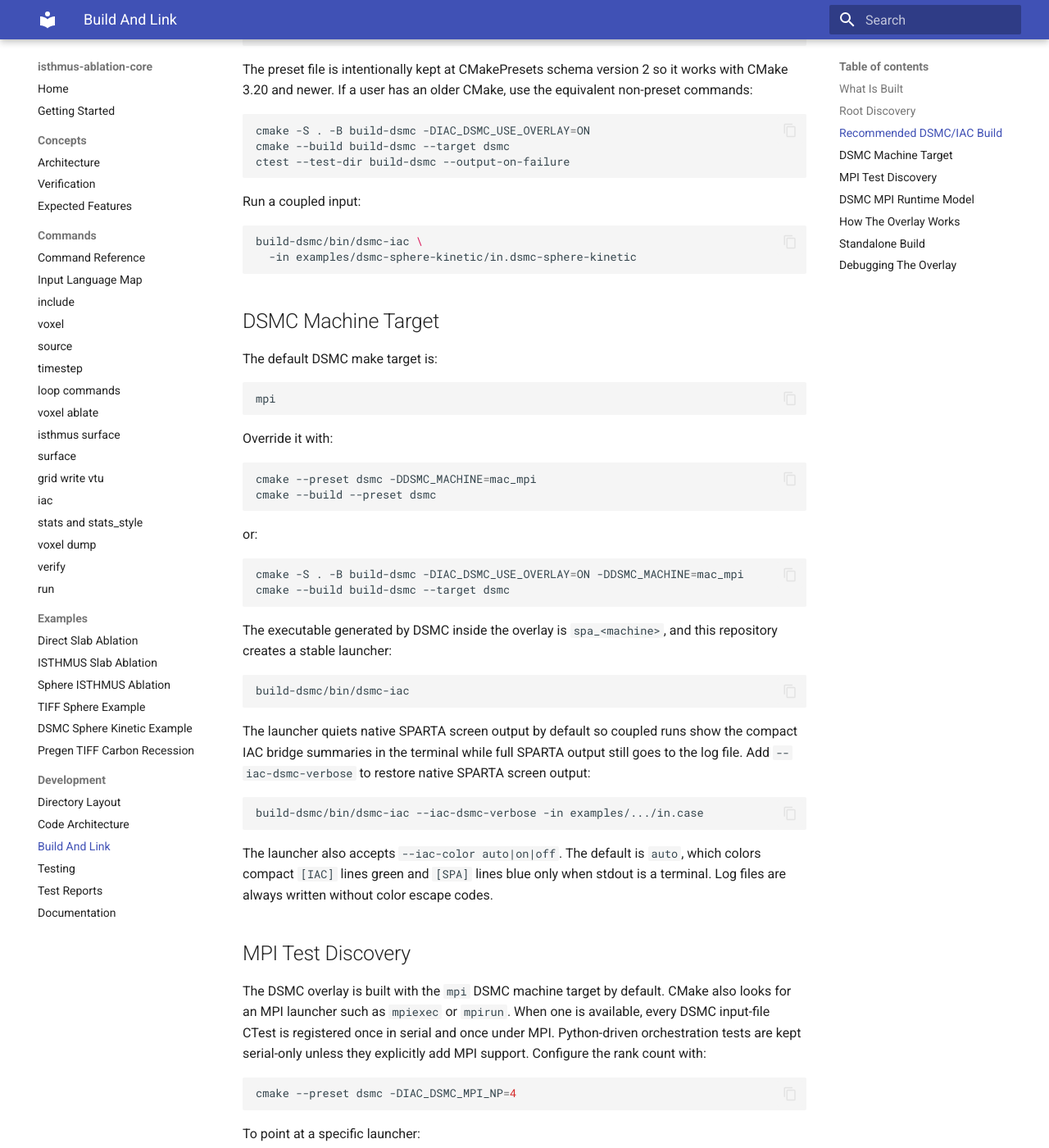
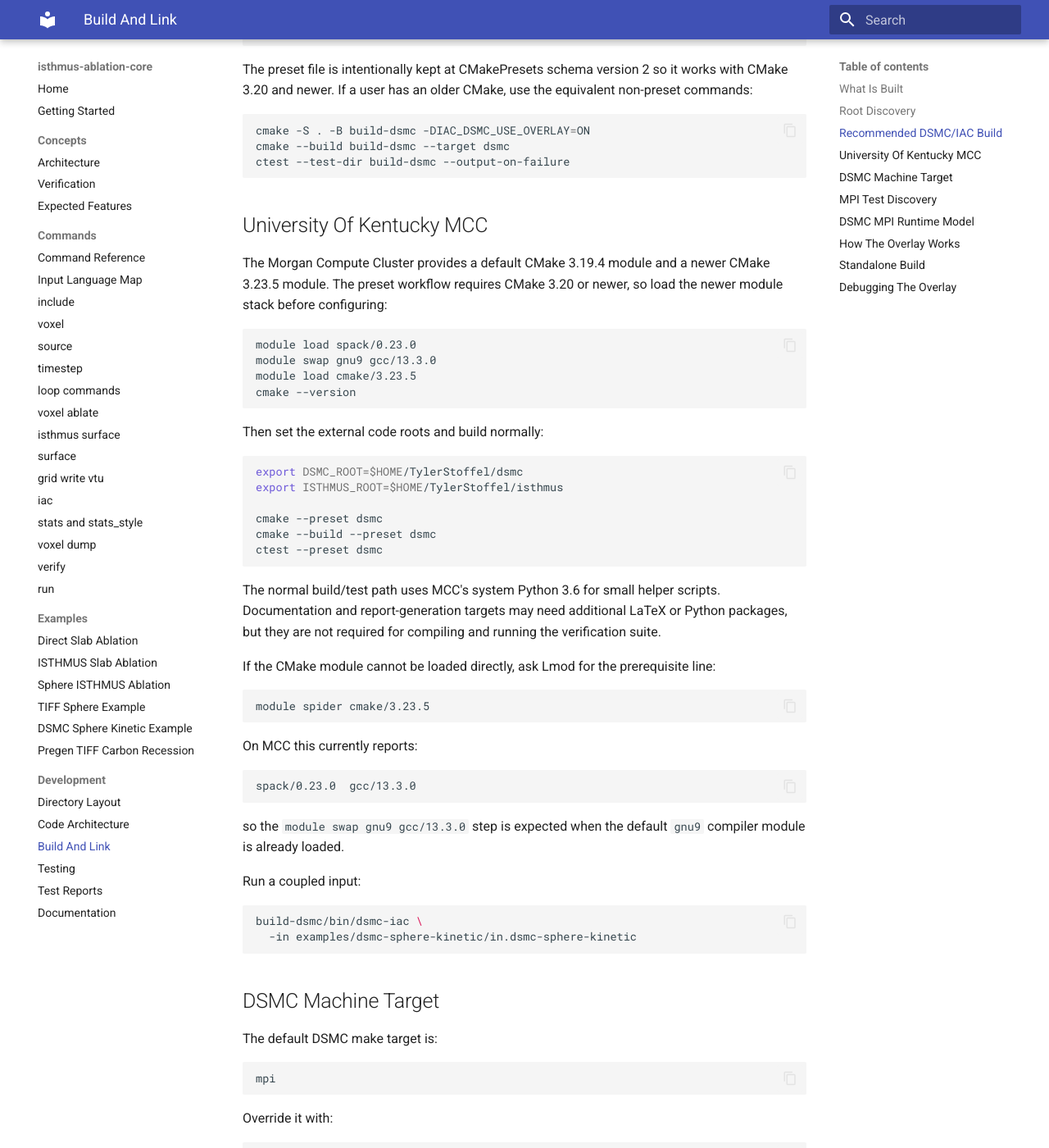
Before and after one commit to ctfl-public/isthmus-ablation-core, an MkDocs documentation site: the page built from docs/development/build-and-link.md, in a window 1280 px wide and 1400 px high, scrolled down 1701 px. Shown: the whole window at 82% size. Built offline with MkDocs 1.6.1 and Material for MkDocs 9.7.7, drawn with Linux system fonts in a browser that asks for light colours.

Commit message:
Document MCC build setup

````diff
--- a/docs/development/build-and-link.md
+++ b/docs/development/build-and-link.md
@@ -93,6 +93,51 @@ cmake -S . -B build-dsmc -DIAC_DSMC_USE_OVERLAY=ON
 cmake --build build-dsmc --target dsmc
 ctest --test-dir build-dsmc --output-on-failure
 ```
+
+## University Of Kentucky MCC
+
+The Morgan Compute Cluster provides a default CMake 3.19.4 module and a newer
+CMake 3.23.5 module. The preset workflow requires CMake 3.20 or newer, so load
+the newer module stack before configuring:
+
+```bash
+module load spack/0.23.0
+module swap gnu9 gcc/13.3.0
+module load cmake/3.23.5
+cmake --version
+```
+
+Then set the external code roots and build normally:
+
+```bash
+export DSMC_ROOT=$HOME/TylerStoffel/dsmc
+export ISTHMUS_ROOT=$HOME/TylerStoffel/isthmus
+
+cmake --preset dsmc
+cmake --build --preset dsmc
+ctest --preset dsmc
+```
+
+The normal build/test path uses MCC's system Python 3.6 for small helper
+scripts. Documentation and report-generation targets may need additional LaTeX
+or Python packages, but they are not required for compiling and running the
+verification suite.
+
+If the CMake module cannot be loaded directly, ask Lmod for the prerequisite
+line:
+
+```bash
+module spider cmake/3.23.5
+```
+
+On MCC this currently reports:
+
+```text
+spack/0.23.0  gcc/13.3.0
+```
+
+so the `module swap gnu9 gcc/13.3.0` step is expected when the default `gnu9`
+compiler module is already loaded.
 
 Run a coupled input:
 
````
Also changed, not shown: docs/getting-started.md (+35 -0 lines).
